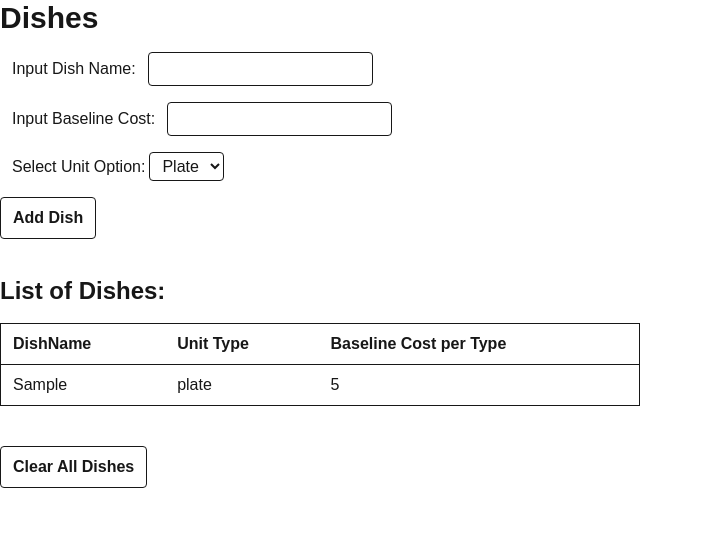
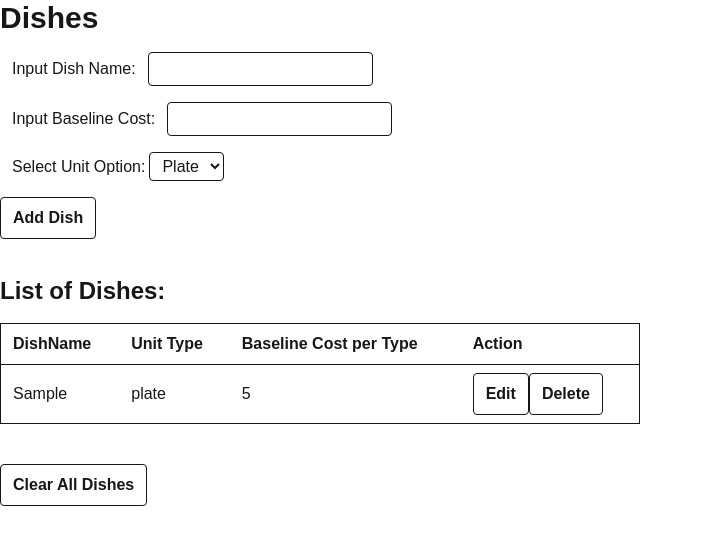
Before and after one commit to dokuritsu/catering-costs, a Next.js app: page /dishes in a window 1280 px wide. Both pictures are taken after typing "Sample", "5" into the empty fields and a click on the button "Add Dish". Shown: the top 544 px of the page, without its empty margins (0-703 px from the left). Built offline with nearby package versions, Linux system fonts and the light colour scheme.

Commit message:
Added Delete btn per dish (row) & safety net for incorrect dish types being loaded

```diff
--- a/app/dishes/page.tsx
+++ b/app/dishes/page.tsx
@@ -17,10 +17,19 @@
     useEffect(() => {
         const raw = localStorage.getItem(STORAGE_KEY);
         if(raw){
-            const parsed = JSON.parse(raw) as Dish[];
-            console.log("loaded dishes", parsed);
-            console.log("dish ids:", parsed.map(d => d.id))
-            setDishes(parsed);
+            const parsed = JSON.parse(raw);
+            const clean = parsed.filter(d => d != null);
+            const migrated = clean.map(d => {
+                if(!d.id){
+                   d.id = crypto.randomUUID();
+                }
+                return d;
+            }) as Dish[];
+            localStorage.setItem(STORAGE_KEY, JSON.stringify(migrated));
+            console.log("loaded dishes", migrated);
+            console.log("dish ids:", migrated.map(d => d.id))
+            setDishes(migrated);
+
         }
         setLoaded(true);
     }, []);
@@ -51,12 +60,24 @@
         };
     }
 
+    function handleDeleteDish(id: string){
+        setDishes(prev => {
+            const filtered = prev.filter(d => d.id !== id);
+            localStorage.setItem(STORAGE_KEY, JSON.stringify(filtered));
+            return filtered;
+        })
+    }
+
     function DishRow({dish}: {dish: Dish}){
         return(
             <tr className="hover:bg-gray-800/40">
                 <td className='px-3 py-2 border-b border-white-700'>{dish.dishName}</td>
                 <td className='px-3 py-2 border-b border-white-700'>{dish.unitType}</td>
                 <td className='px-3 py-2 border-b border-white-700'>{dish.baselineCostPerUnit}</td>
+                <td className='px-3 py-2 border-b border-white-700'>
+                    <button className="border rounded px-3 py-2 font-semibold" onClick={() => {handleEditDish(dish.id)}}>Edit</button>
+                    <button className="border rounded px-3 py-2 font-semibold" onClick={() => {handleDeleteDish(dish.id)}}>Delete</button>
+                </td>
             </tr>
         );
     }
@@ -75,6 +96,7 @@
                         <th className='px-3 py-2 text-left border-b border-white-600 font-semibold'>DishName</th>
                         <th className='px-3 py-2 text-left border-b border-white-600 font-semibold'>Unit Type</th>
                         <th className='px-3 py-2 text-left border-b border-white-600 font-semibold'>Baseline Cost per Type</th>
+                        <th className='px-3 py-2 text-left border-b border-white-600 font-semibold'>Action</th>
                     </tr>
                 </thead>
                 <tbody>{rows}</tbody>
```
